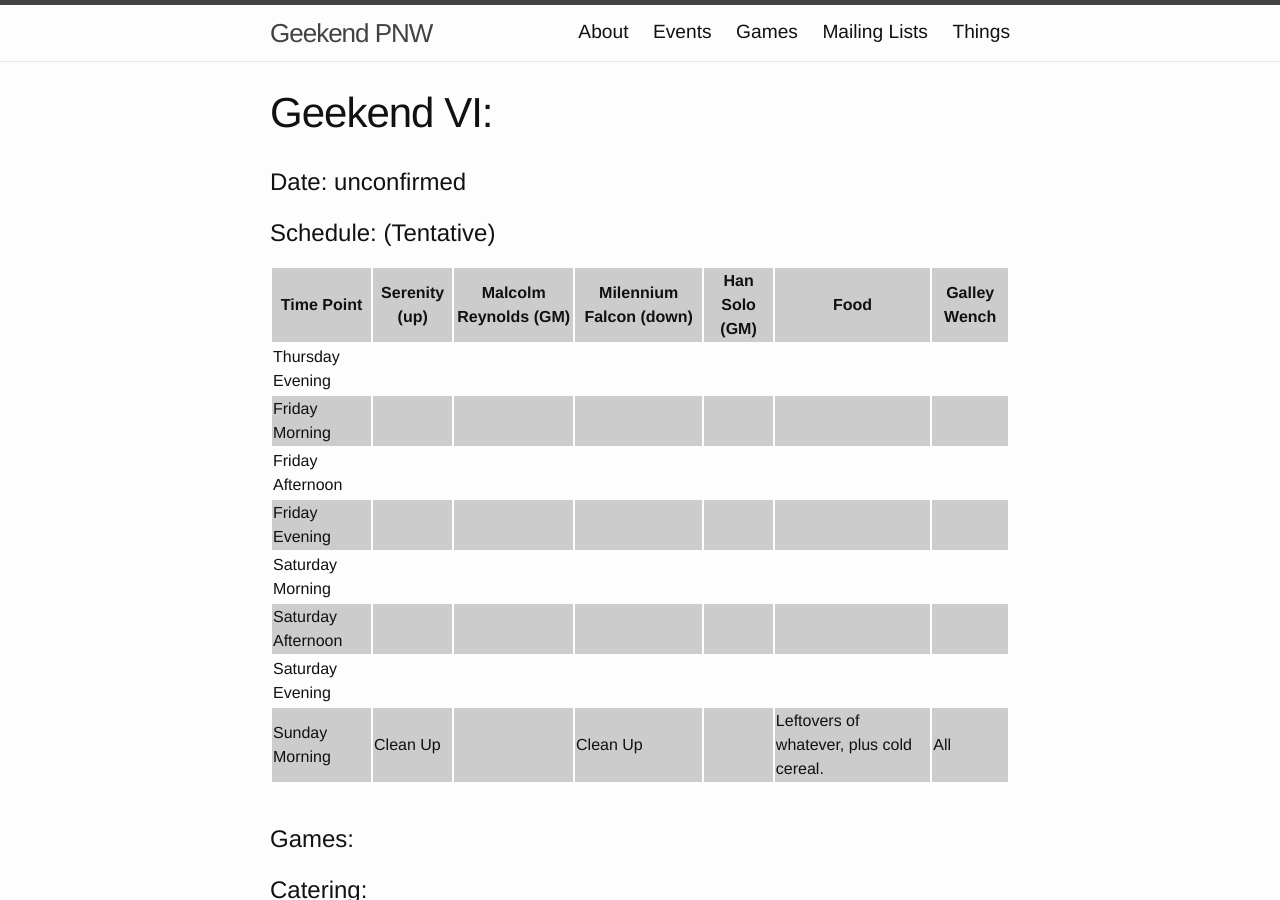
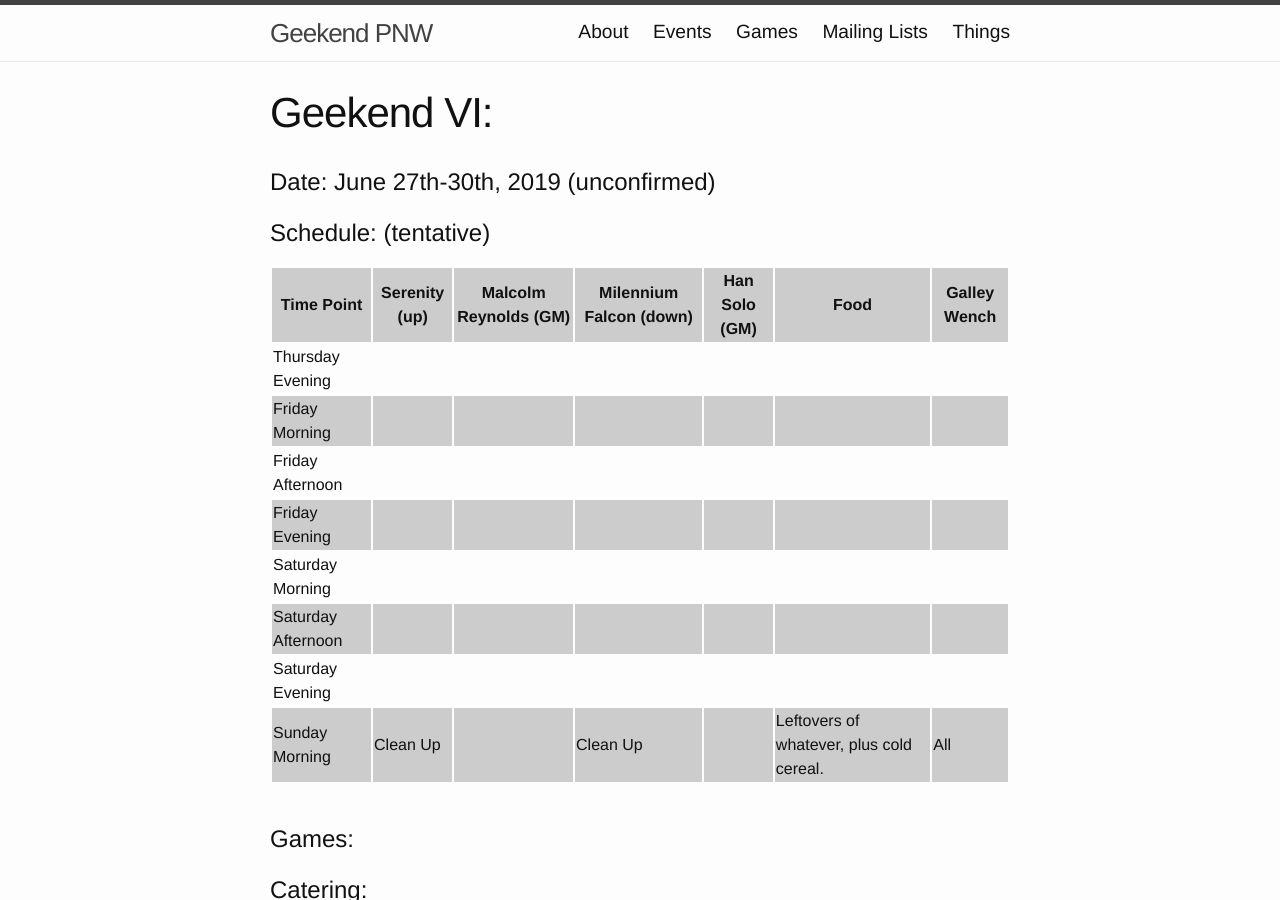
Before and after one commit to Geekend-PNW/geekend-pnw.github.com, a Jekyll site: the page built from _events/2019-06.md, in a window 1280 px wide and 900 px high. Built offline with Jekyll 4.4.1, drawn with Linux system fonts in a browser that asks for light colours.

Commit message:
Geekend VI updates

```diff
--- a/_events/2019-06.md
+++ b/_events/2019-06.md
@@ -3,9 +3,9 @@
 event_id: 2019-06
 redirect_from: [ / ]
 ---
-# Date: unconfirmed
+# Date: June 27th-30th, 2019 (unconfirmed)
 
-# Schedule: (Tentative)
+# Schedule: (tentative)
 
 {% include schedule.md %}
 
```
